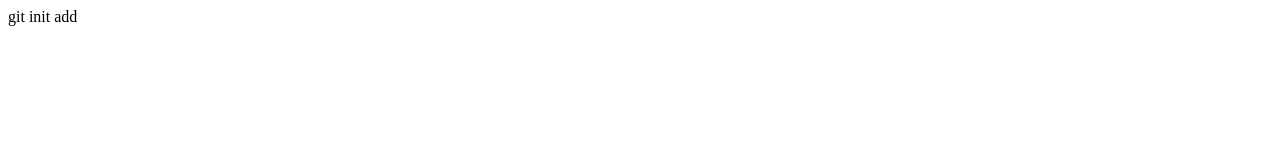
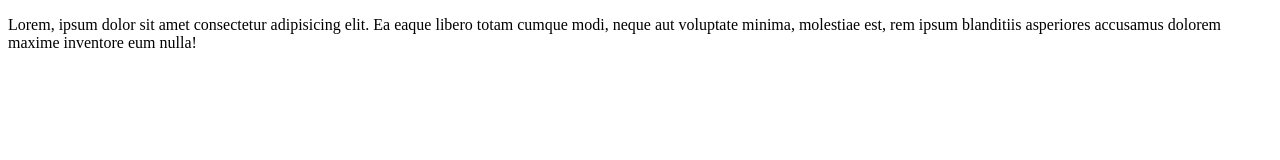
Before and after one commit to farhan-2204/my-first-github-repo, a plain HTML site: page 1.Index.html in a window 1280 px wide. Drawn offline with Linux system fonts and the light colour scheme.

Commit message:
added the first blog

```diff
--- a/1.Index.html
+++ b/1.Index.html
@@ -7,6 +7,10 @@
 </head>
 
 <body>
-    git init add
+    <div>
+        <p>
+            Lorem, ipsum dolor sit amet consectetur adipisicing elit. Ea eaque libero totam cumque modi, neque aut voluptate minima, molestiae est, rem ipsum blanditiis asperiores accusamus dolorem maxime inventore eum nulla!
+        </p>
+    </div>
 </body>
 </html>
```
